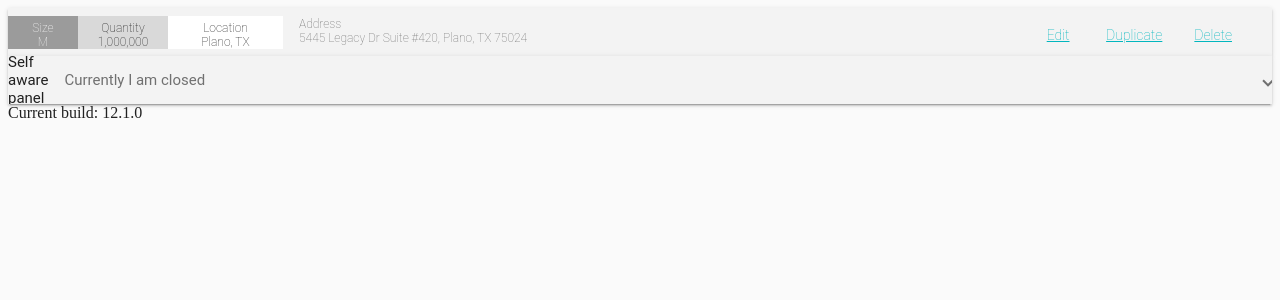
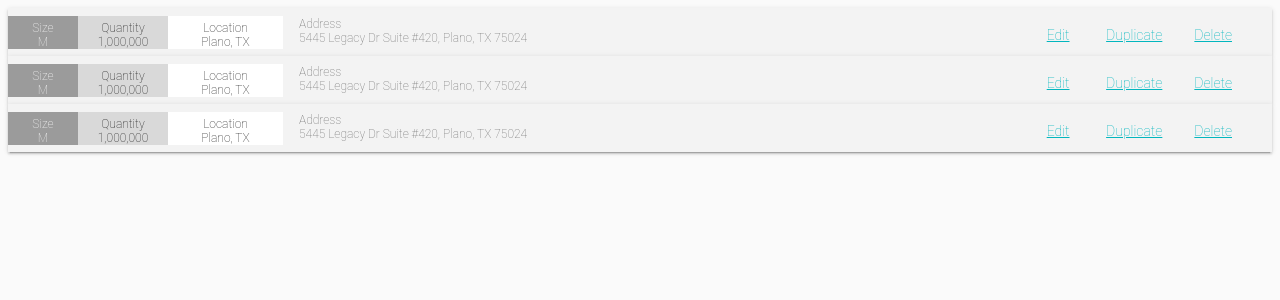
Before and after one commit to elwood-berry/esb-material-base, an Angular app: page / in a window 1280 px wide. Shown: the top 300 px of the page. Built offline with nearby package versions, Linux system fonts and the light colour scheme.

Commit message:
3 files modified

```diff
--- a/src/app/components/base-expansion/base-expansion.component.html
+++ b/src/app/components/base-expansion/base-expansion.component.html
@@ -1,4 +1,6 @@
-<mat-accordion class="base-accordion">
+<mat-accordion class="base-accordion" (opened)="panelOpenState = true" (closed)="panelOpenState = false">
+
+  <!-- #1 -->
   <mat-expansion-panel hideToggle>
     <mat-expansion-panel-header>
       <mat-panel-title>
@@ -95,23 +97,199 @@
   </mat-expansion-panel>
 
 
-
-
-  <!-- -->
-  <mat-expansion-panel (opened)="panelOpenState = true" (closed)="panelOpenState = false">
+  <!-- #2 -->
+  <mat-expansion-panel hideToggle>
     <mat-expansion-panel-header>
       <mat-panel-title>
-        Self aware panel
+        <div class="advance-multi-location-title" fxLayout="row">
+
+          <!-- SIZE (TITLE) -->
+          <div class="title-size" fxLayout="column">
+            <span>Size</span>
+            <span>M</span>
+          </div>
+
+          <!-- QTY (TITLE) -->
+          <div class="title-qty" fxLayout="column">
+            <span>Quantity</span>
+            <span>1,000,000</span>
+          </div>
+
+          <!-- LOCATION (TITLE) -->
+          <div class="title-location" fxLayout="column">
+            <span>Location</span>
+            <span>Plano, TX</span>
+          </div>
+
+        </div>
       </mat-panel-title>
+
       <mat-panel-description>
-        Currently I am {{panelOpenState ? 'open' : 'closed'}}
+        <div class="advance-multi-location-description" fxLayout="row">
+
+          <!-- ADDRESS (TITLE) -->
+          <div class="title-address" fxLayout="column" fxFlex="70%">
+            <span>Address</span>
+            <span>5445 Legacy Dr Suite #420, Plano, TX 75024</span>
+          </div>
+
+          <!-- ACTIONS (TITLE) -->
+          <div class="title-actions" fxLayout="row" fxFlex="30%" fxLayoutAlign="start stretch">
+            <button mat-button>Edit</button>
+            <button mat-button>Duplicate</button>
+            <button mat-button>Delete</button>
+          </div>
+
+        </div>
       </mat-panel-description>
     </mat-expansion-panel-header>
-    <p>I'm visible because I am open</p>
+
+    <!-- STATIC CONTENT -->
+    <div class="panel-static-data" fxLayout="row">
+      <!-- SHIP DATE -->
+      <div class="static-data" fxLayout="column" fxFlex="14%">
+        <span>Ship Date</span>
+        <span>6/15/22</span>
+      </div>
+
+      <!-- IN HAND DATE -->
+      <div class="static-data" fxLayout="column" fxFlex="14%">
+        <span>In Hand Date</span>
+        <span>6/25/22</span>
+      </div>
+
+      <!-- SHIPPING METHOD -->
+      <div class="static-data" fxLayout="column" fxFlex="14%">
+        <span>Shipping Method</span>
+        <span>Value</span>
+      </div>
+
+      <!-- TRACKING NO. -->
+      <div class="static-data" fxLayout="column" fxFlex="14%">
+        <span>Tracking NO.</span>
+        <span>Value</span>
+      </div>
+
+      <!-- ACCOUNT -->
+      <div class="static-data" fxLayout="column" fxFlex="14%">
+        <span>Account</span>
+        <span>Value</span>
+      </div>
+
+      <!-- CONTACT -->
+      <div class="static-data" fxLayout="column" fxFlex="14%">
+        <span>Contact</span>
+        <span>Value</span>
+      </div>
+
+      <!-- INSTRUCTIONS -->
+      <div class="static-data" fxLayout="column" fxFlex="14%">
+        <span>Instructions</span>
+        <span>Value</span>
+      </div>
+
+    </div>
+    <!-- [end] -->
+
   </mat-expansion-panel>
 
 
+  <!-- #3 -->
+  <mat-expansion-panel hideToggle (opened)="panelOpenState = true" (closed)="panelOpenState = false">
+  <mat-expansion-panel-header>
+    <mat-panel-title>
+      <div class="advance-multi-location-title" fxLayout="row">
+
+        <!-- SIZE (TITLE) -->
+        <div class="title-size" fxLayout="column">
+          <span>Size</span>
+          <span>M</span>
+        </div>
+
+        <!-- QTY (TITLE) -->
+        <div class="title-qty" fxLayout="column">
+          <span>Quantity</span>
+          <span>1,000,000</span>
+        </div>
+
+        <!-- LOCATION (TITLE) -->
+        <div class="title-location" fxLayout="column">
+          <span>Location</span>
+          <span>Plano, TX</span>
+        </div>
+
+      </div>
+    </mat-panel-title>
+
+    <mat-panel-description>
+      <div class="advance-multi-location-description" fxLayout="row">
+
+        <!-- ADDRESS (TITLE) -->
+        <div class="title-address" fxLayout="column" fxFlex="70%">
+          <span>Address</span>
+          <span>5445 Legacy Dr Suite #420, Plano, TX 75024</span>
+        </div>
+
+        <!-- ACTIONS (TITLE) -->
+        <div class="title-actions" fxLayout="row" fxFlex="30%" fxLayoutAlign="start stretch">
+          <button mat-button>Edit</button>
+          <button mat-button>Duplicate</button>
+          <button mat-button>Delete</button>
+        </div>
+
+      </div>
+    </mat-panel-description>
+  </mat-expansion-panel-header>
+
+  <!-- STATIC CONTENT -->
+  <div class="panel-static-data" fxLayout="row">
+    <!-- SHIP DATE -->
+    <div class="static-data" fxLayout="column" fxFlex="14%">
+      <span>Ship Date</span>
+      <span>6/15/22</span>
+    </div>
+
+    <!-- IN HAND DATE -->
+    <div class="static-data" fxLayout="column" fxFlex="14%">
+      <span>In Hand Date</span>
+      <span>6/25/22</span>
+    </div>
+
+    <!-- SHIPPING METHOD -->
+    <div class="static-data" fxLayout="column" fxFlex="14%">
+      <span>Shipping Method</span>
+      <span>Value</span>
+    </div>
+
+    <!-- TRACKING NO. -->
+    <div class="static-data" fxLayout="column" fxFlex="14%">
+      <span>Tracking NO.</span>
+      <span>Value</span>
+    </div>
+
+    <!-- ACCOUNT -->
+    <div class="static-data" fxLayout="column" fxFlex="14%">
+      <span>Account</span>
+      <span>Value</span>
+    </div>
+
+    <!-- CONTACT -->
+    <div class="static-data" fxLayout="column" fxFlex="14%">
+      <span>Contact</span>
+      <span>Value</span>
+    </div>
+
+    <!-- INSTRUCTIONS -->
+    <div class="static-data" fxLayout="column" fxFlex="14%">
+      <span>Instructions</span>
+      <span>Value</span>
+    </div>
+
+  </div>
+  <!-- [end] -->
+
+</mat-expansion-panel>
 
 
 
-</mat-accordion>
+  </mat-accordion>
--- a/src/index.html
+++ b/src/index.html
@@ -1,18 +1,17 @@
 <!DOCTYPE html>
 <html lang="en">
+
 <head>
   <meta charset="utf-8" />
   <meta name="viewport" content="width=device-width, initial-scale=1.0" />
-    <link
-      href="https://fonts.googleapis.com/icon?family=Material+Icons&display=block"
-      rel="stylesheet"
-    />
+  <link href="https://fonts.googleapis.com/icon?family=Material+Icons&display=block" rel="stylesheet" />
   <title>Elwood Berry - Material Base</title>
 </head>
+
 <body class="mat-app-background">
-    <my-app>loading</my-app>
-    <span class="version-info">Current build: 12.1.0</span>
+  <my-app></my-app>
 </body>
+
 </html>
 
 <!--
```
Also changed, not shown: src/app/app.component.html (line endings or trailing spaces). Lines whose indentation alone changed are shown as unchanged.
